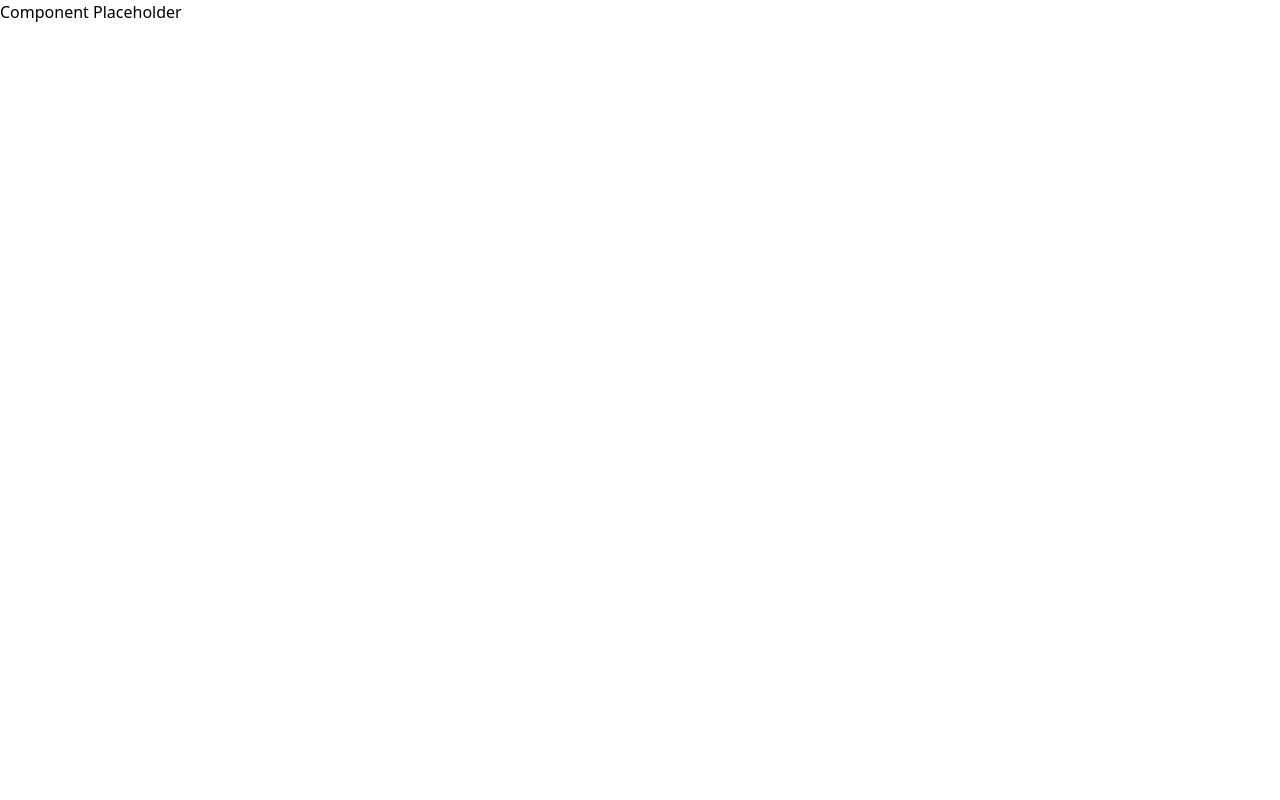
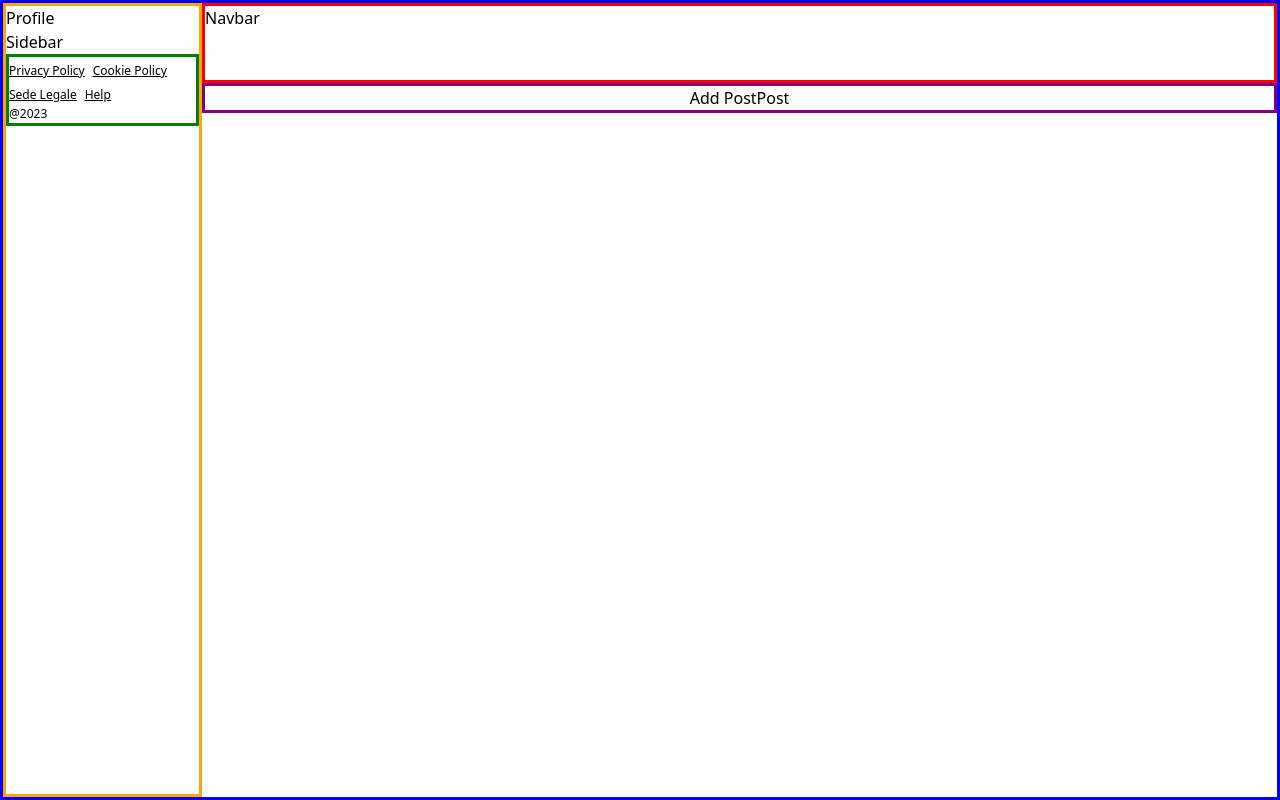
Before and after one commit to ninopulvi90/end-term-opinno-project, a React (Vite) app: page /home in a window 1280 px wide. Built offline with nearby package versions, Linux system fonts and the light colour scheme.

Commit message:
Footer e struttura home

```diff
--- a/src/App.jsx
+++ b/src/App.jsx
@@ -1,5 +1,12 @@
-function App() {
-  return <h1>Component Placeholder</h1>
+import Home from "./pages/Home";
+import { BrowserRouter as Router, Routes, Route } from "react-router-dom";
+
+export default function App() {
+  return <div>
+      <Router>
+        <Routes>
+        <Route path="/home" element={<Home />} />
+        </Routes>
+      </Router>
+  </div>
 }
-
-export default App
--- /dev/null
+++ b/src/components/Footer.css
@@ -0,0 +1,20 @@
+.footer_mio{
+    border: 3px solid green;
+    width: 100%;
+}
+
+.footer_mio ul {
+    padding: 0;
+    margin: 0;
+}
+
+.footer_mio ul li {
+    font-size: 12px;
+    display: inline-block;
+    margin-right: 8px;
+    text-decoration: underline;
+}
+
+p{
+    font-size: 12px;
+}
--- /dev/null
+++ b/src/components/Footer.jsx
@@ -0,0 +1,15 @@
+import './Footer.css';
+
+export default function Footer(){
+    return(
+        <div className='footer_mio'>
+            <ul>
+                <li><a href="#">Privacy Policy</a></li>
+                <li><a href="#">Cookie Policy</a></li>
+                <li><a href="#">Sede Legale</a></li>
+                <li><a href="#">Help</a></li>
+            </ul>
+            <p>@2023</p>
+
+        </div>
+)}
--- /dev/null
+++ b/src/pages/Home.css
@@ -0,0 +1,34 @@
+main{
+    display: flex;
+    flex-direction: row;
+    border: 3px solid blue;
+    min-height: 100vh;
+    width: 100%;
+}
+
+.menu_laterale{
+    border: 3px solid orange;
+    width: 200px;
+}
+
+.centrale{
+    display: flex;
+    flex-direction: column;
+    align-items: center;
+    width: calc(100vw - 200px);
+}
+
+nav{
+    border: 3px solid red;
+    height: 80px;
+    width: 100%;
+}
+
+.wrapper{
+    display: flex;
+    justify-content: center;
+    align-items: center;
+    border: 3px solid purple;
+    width: 100%;
+    max-width: 1400px;
+}
--- /dev/null
+++ b/src/pages/Home.jsx
@@ -0,0 +1,22 @@
+import './Home.css';
+import Footer from '../components/Footer';
+
+export default function(){
+    return (
+            <main>
+            <div className="menu_laterale">
+                <div>Profile</div>
+                <div>Sidebar</div>
+                <Footer></Footer>
+            </div>
+            <div className='centrale'>
+                <nav>Navbar</nav>
+                <div className="wrapper">                               {/* wrapper */}
+                    <section>Add Post</section>
+                    <section>Post</section>
+                </div>
+
+            </div>
+        </main>
+    )
+}
```
